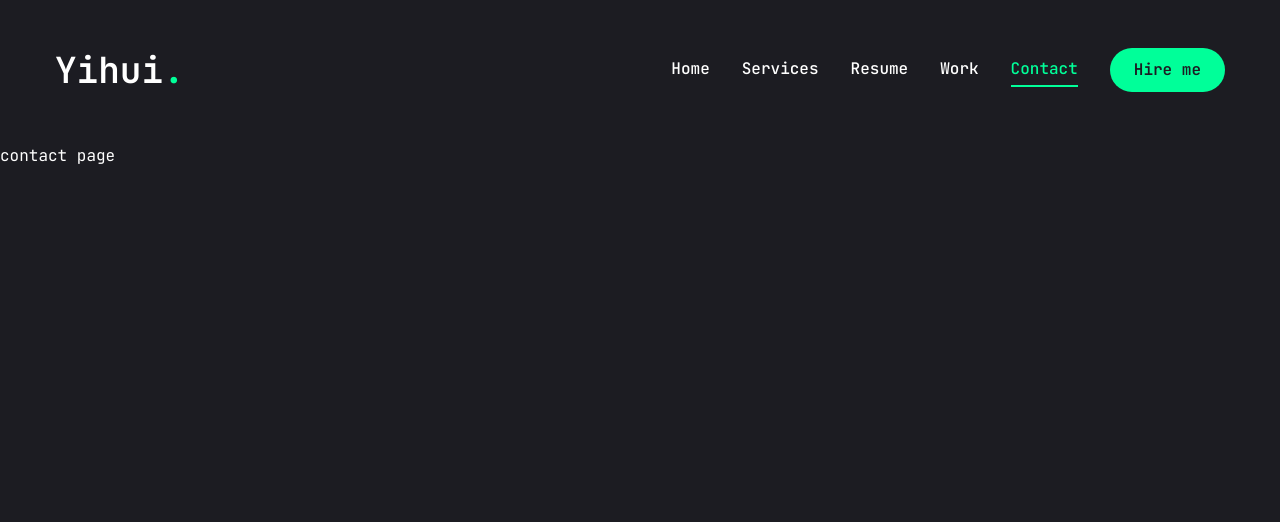
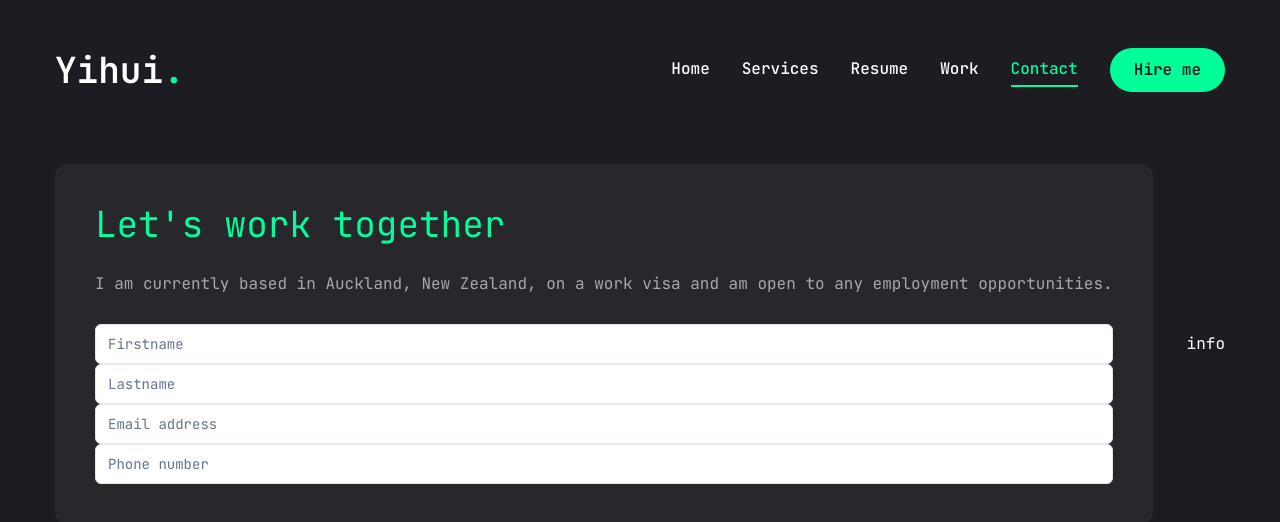
Before and after one commit to DeepEnd007/yihui-portfolio, a Next.js app: page /contact in a window 1280 px wide. Shown: the top 522 px of the page. Built offline with nearby package versions, Linux system fonts and the light colour scheme.

Commit message:
add form in contact page

```diff
--- a/app/contact/page.jsx
+++ b/app/contact/page.jsx
@@ -1,5 +1,77 @@
-function Contact() {
-  return <div>contact page</div>;
-}
+"use client";
+import { Button } from "@/components/ui/button";
+import { Input } from "@/components/ui/input";
+import { Textarea } from "@/components/ui/textarea";
+
+import {
+  Select,
+  SelectContent,
+  SelectGroup,
+  SelectItem,
+  SelectLabel,
+  SelectTrigger,
+  SelectValue,
+} from "@/components/ui/select";
+
+import { FaPhoneAlt, FaEvenlope, FaMapMakerAlt } from "react-icons/fa";
+
+const info = [
+  {
+    icon: <FaPhoneAlt />,
+    title: "Phone",
+    description: "(+64)20 4031 2744",
+  },
+  {
+    icon: <FaEvenlope />,
+    title: "Email",
+    description: "huyihui233@outlook.com",
+  },
+  {
+    icon: <FaMapMakerAlt />,
+    title: "Address",
+    description: "Otahuhu, Auckland, New Zealand",
+  },
+];
+
+import { motion } from "framer-motion";
+
+const Contact = () => {
+  return (
+    <motion.section
+      initial={{ opacity: 0 }}
+      animate={{
+        opacity: 1,
+        transition: { delay: 2.4, duration: 0.4, ease: "easeIn" },
+      }}
+      className="py-6"
+    >
+      <div className="container mx-auto">
+        <div className="flex flex-col xl:flex-row gap-[30px]">
+          {/* form */}
+          <div className="xl:h-[54%] order-2 xl:order-none">
+            <form className="flex flex-col gap-6 p-10 bg-[#27272c] rounded-xl">
+              <h3 className="text-4xl text-accent">Let's work together</h3>
+              <p className="text-white/60">
+                I am currently based in Auckland, New Zealand, on a work visa
+                and am open to any employment opportunities.
+              </p>
+              {/* input */}
+              <div>
+                <Input type="firstname" placeholder="Firstname" />
+                <Input type="lastname" placeholder="Lastname" />
+                <Input type="email" placeholder="Email address" />
+                <Input type="phone" placeholder="Phone number" />
+              </div>
+            </form>
+          </div>
+          {/* info */}
+          <div className="flex-1 flex items-center xl:justify-end order-1 xl:order-none mb-8 xl:mb-0">
+            info
+          </div>
+        </div>
+      </div>
+    </motion.section>
+  );
+};
 
 export default Contact;
```
